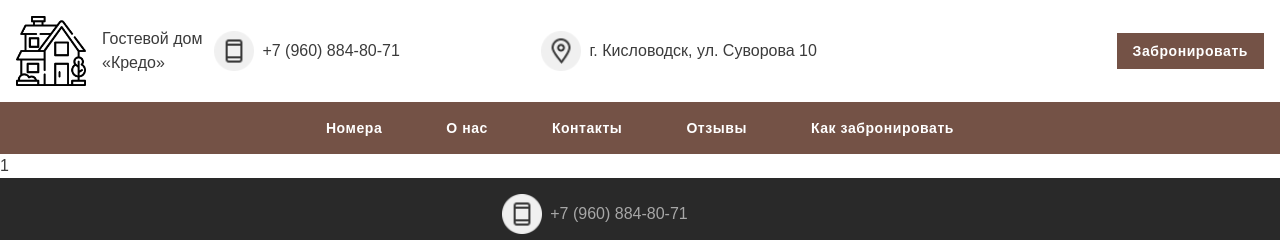
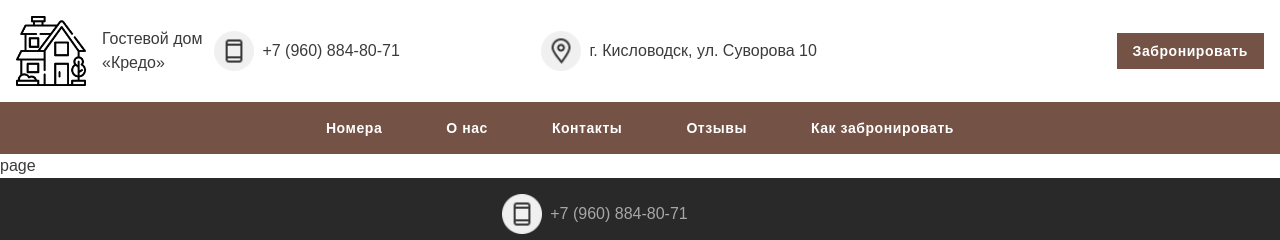
Before and after one commit to Salyens/Next-test-timeweb, a Next.js app: page /1 in a window 1280 px wide. Shown: the top 240 px of the page. Built offline with nearby package versions, Linux system fonts and the light colour scheme.

Commit message:
Remove room parameter and simplify dynamic room page component

```diff
--- a/src/app/[room]/page.tsx
+++ b/src/app/[room]/page.tsx
@@ -1,7 +1,9 @@
 import React from 'react'
 
-const page = ({ params }: { params: { room: string } }) => {
-  return <div>{params.room}</div>;
-};
+const page = ({}) => {
+  return (
+    <div>page</div>
+  )
+}
 
 export default page
```
